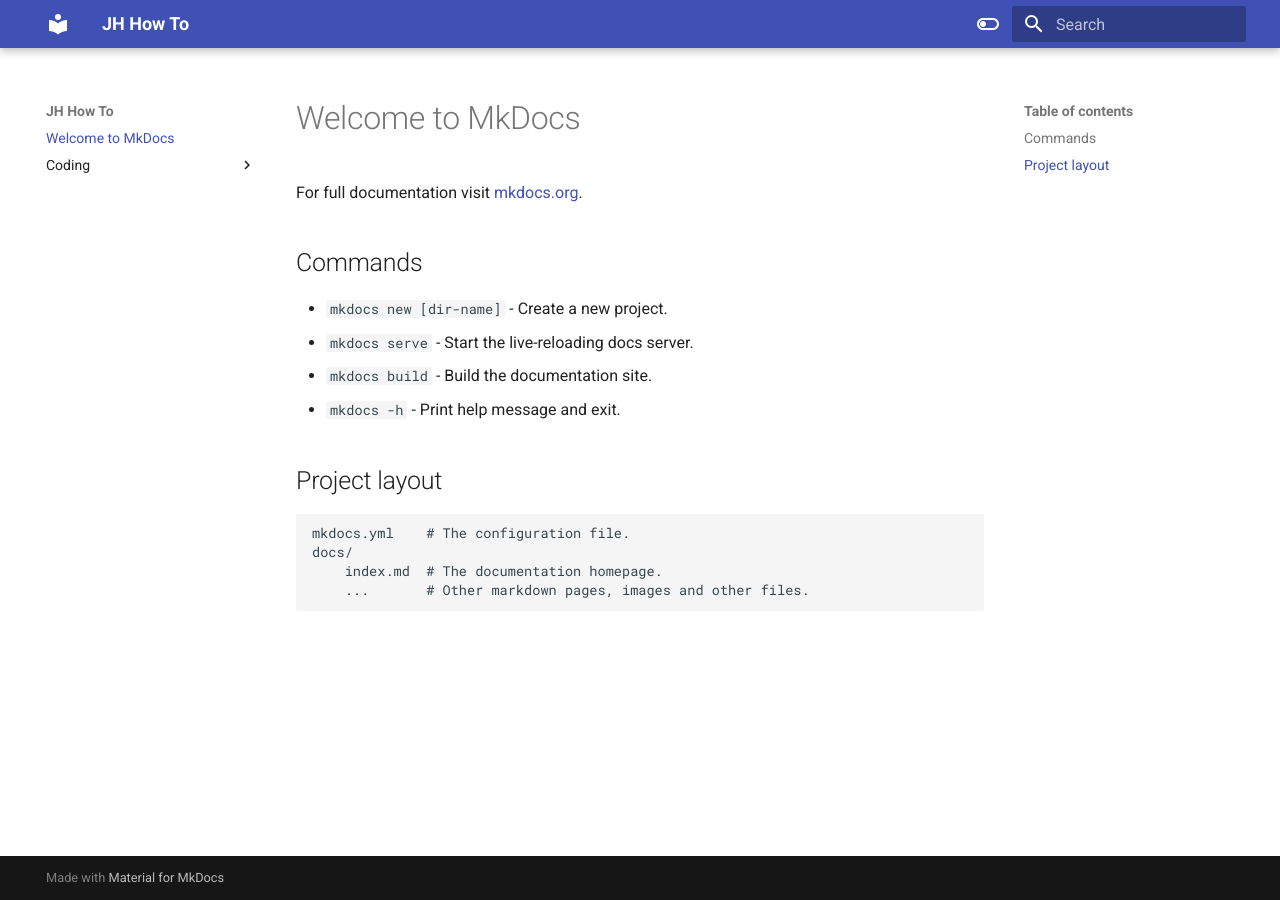
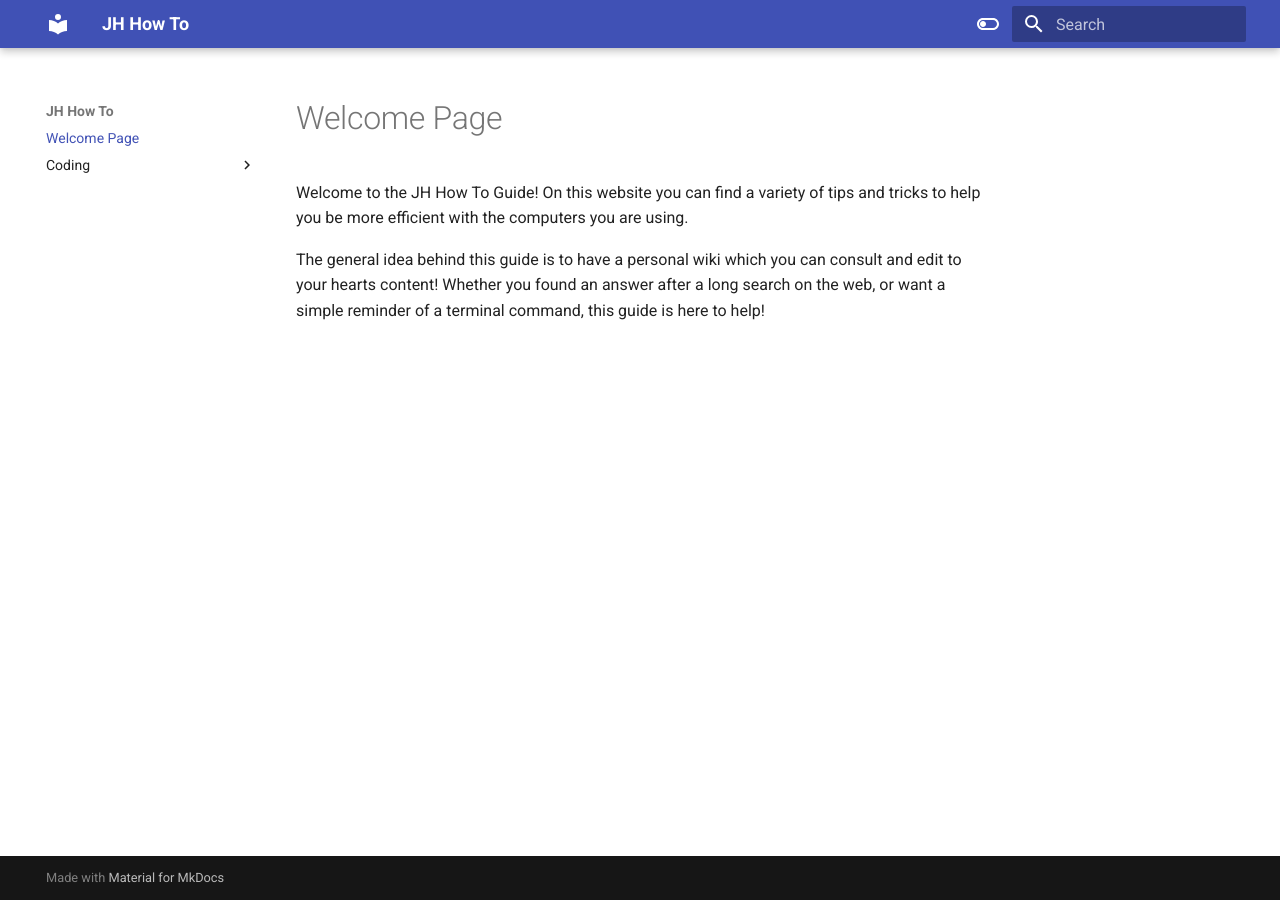
Before and after one commit to johnhalz/how_to, an MkDocs documentation site: the page built from docs/index.md, in a window 1280 px wide. Built offline with MkDocs 1.6.1 and Material for MkDocs 9.7.7, drawn with Linux system fonts in a browser that asks for light colours.

Commit message:
Updated readme and welcome page

```diff
--- a/docs/index.md
+++ b/docs/index.md
@@ -1,17 +1,5 @@
-# Welcome to MkDocs
+# Welcome Page
 
-For full documentation visit [mkdocs.org](https://www.mkdocs.org).
+Welcome to the JH How To Guide! On this website you can find a variety of tips and tricks to help you be more efficient with the computers you are using.
 
-## Commands
-
-* `mkdocs new [dir-name]` - Create a new project.
-* `mkdocs serve` - Start the live-reloading docs server.
-* `mkdocs build` - Build the documentation site.
-* `mkdocs -h` - Print help message and exit.
-
-## Project layout
-
-    mkdocs.yml    # The configuration file.
-    docs/
-        index.md  # The documentation homepage.
-        ...       # Other markdown pages, images and other files.
+The general idea behind this guide is to have a personal wiki which you can consult and edit to your hearts content! Whether you found an answer after a long search on the web, or want a simple reminder of a terminal command, this guide is here to help!
```
Also changed, not shown: README.md (+10 -78 lines).
